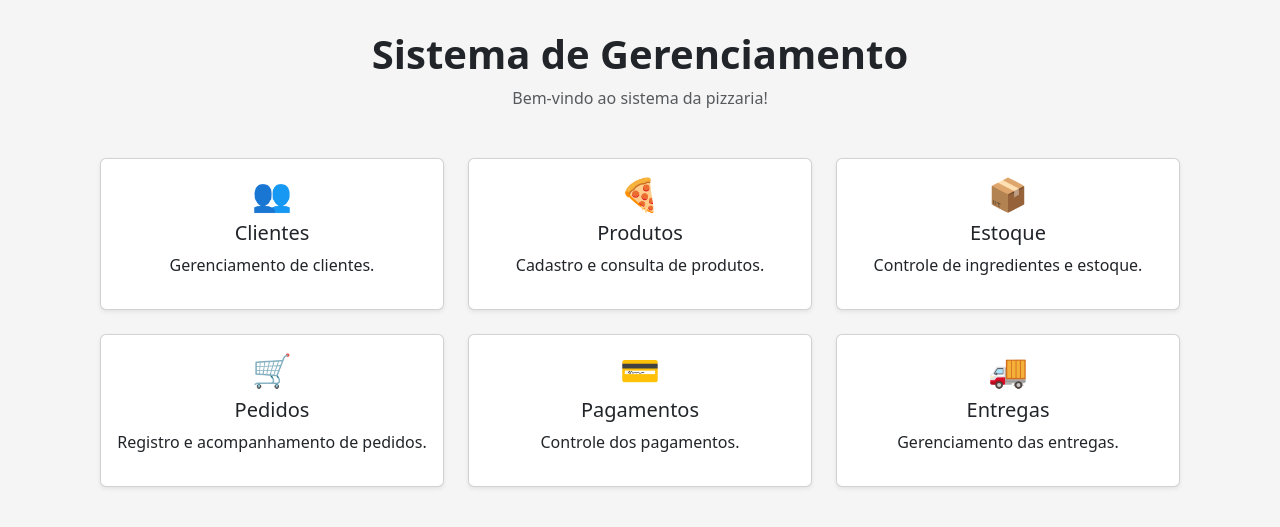
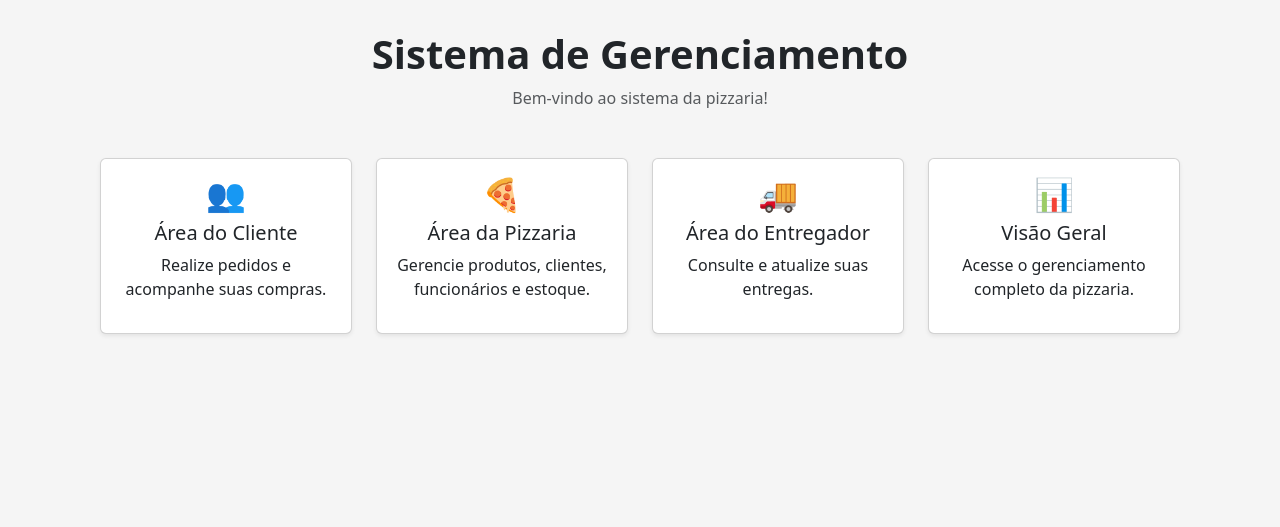
Before and after one commit to joaovitormuz/Pizzaria, a Django app: page / in a window 1280 px wide. Shown: the part 56-583 px from the top of the page. Run offline with Django 5.2, Linux system fonts and the light colour scheme.

Commit message:
Novo template home dividido em 4 areas

```diff
--- a/app/templates/home.html
+++ b/app/templates/home.html
@@ -12,64 +12,52 @@
 
 <div class="row g-4">
 
-    <div class="col-md-4">
-        <div class="card shadow-sm h-100">
-            <div class="card-body text-center">
+    <div class="col-md-6 col-lg-3">
+        <a href="{% url 'area_cliente' %}" class="text-decoration-none text-dark">
+            <div class="card shadow-sm h-100 text-center">
+                <div class="card-body">
                     <h2>👥</h2>
-                <h5>Clientes</h5>
-                <p>Gerenciamento de clientes.</p>
+                    <h5>Área do Cliente</h5>
+                    <p>Realize pedidos e acompanhe suas compras.</p>
                 </div>
             </div>
+        </a>
     </div>
 
-    <div class="col-md-4">
-        <div class="card shadow-sm h-100">
-            <div class="card-body text-center">
+    <div class="col-md-6 col-lg-3">
+        <a href="{% url 'area_pizzaria' %}" class="text-decoration-none text-dark">
+            <div class="card shadow-sm h-100 text-center">
+                <div class="card-body">
                     <h2>🍕</h2>
-                <h5>Produtos</h5>
-                <p>Cadastro e consulta de produtos.</p>
+                    <h5>Área da Pizzaria</h5>
+                    <p>Gerencie produtos, clientes, funcionários e estoque.</p>
                 </div>
             </div>
+        </a>
     </div>
 
-    <div class="col-md-4">
-        <div class="card shadow-sm h-100">
-            <div class="card-body text-center">
-                <h2>📦</h2>
-                <h5>Estoque</h5>
-                <p>Controle de ingredientes e estoque.</p>
+    <div class="col-md-6 col-lg-3">
+        <a href="{% url 'area_entregador' %}" class="text-decoration-none text-dark">
+            <div class="card shadow-sm h-100 text-center">
+                <div class="card-body">
+                    <h2>🚚</h2>
+                    <h5>Área do Entregador</h5>
+                    <p>Consulte e atualize suas entregas.</p>
                 </div>
             </div>
+        </a>
     </div>
 
-    <div class="col-md-4">
-        <div class="card shadow-sm h-100">
-            <div class="card-body text-center">
-                <h2>🛒</h2>
-                <h5>Pedidos</h5>
-                <p>Registro e acompanhamento de pedidos.</p>
+    <div class="col-md-6 col-lg-3">
+        <a href="{% url 'visao_geral' %}" class="text-decoration-none text-dark">
+            <div class="card shadow-sm h-100 text-center">
+                <div class="card-body">
+                    <h2>📊</h2>
+                    <h5>Visão Geral</h5>
+                    <p>Acesse o gerenciamento completo da pizzaria.</p>
                 </div>
             </div>
-    </div>
-
-    <div class="col-md-4">
-        <div class="card shadow-sm h-100">
-            <div class="card-body text-center">
-                <h2>💳</h2>
-                <h5>Pagamentos</h5>
-                <p>Controle dos pagamentos.</p>
-            </div>
-        </div>
-    </div>
-
-    <div class="col-md-4">
-        <div class="card shadow-sm h-100">
-            <div class="card-body text-center">
-                <h2>🚚</h2>
-                <h5>Entregas</h5>
-                <p>Gerenciamento das entregas.</p>
-            </div>
-        </div>
+        </a>
     </div>
 
 </div>
--- a/app/views.py
+++ b/app/views.py
@@ -2,3 +2,19 @@ from django.shortcuts import render
 
 def home(request):
     return render(request, 'home.html')
+
+
+def area_cliente(request):
+    return render(request, 'areas/area_cliente.html')
+
+
+def area_pizzaria(request):
+    return render(request, 'areas/area_pizzaria.html')
+
+
+def area_entregador(request):
+    return render(request, 'areas/area_entregador.html')
+
+
+def visao_geral(request):
+    return render(request, 'areas/visao_geral.html')
--- a/config/urls.py
+++ b/config/urls.py
@@ -1,24 +1,14 @@
-"""
-URL configuration for config project.
-
-The `urlpatterns` list routes URLs to views. For more information please see:
-    https://docs.djangoproject.com/en/5.2/topics/http/urls/
-Examples:
-Function views
-    1. Add an import:  from my_app import views
-    2. Add a URL to urlpatterns:  path('', views.home, name='home')
-Class-based views
-    1. Add an import:  from other_app.views import Home
-    2. Add a URL to urlpatterns:  path('', Home.as_view(), name='home')
-Including another URLconf
-    1. Import the include() function: from django.urls import include, path
-    2. Add a URL to urlpatterns:  path('blog/', include('blog.urls'))
-"""
 from django.contrib import admin
 from django.urls import path
 from app import views
 
 urlpatterns = [
     path('admin/', admin.site.urls),
+
     path('', views.home, name='home'),
+
+    path('cliente/', views.area_cliente, name='area_cliente'),
+    path('pizzaria/', views.area_pizzaria, name='area_pizzaria'),
+    path('entregador/', views.area_entregador, name='area_entregador'),
+    path('visao-geral/', views.visao_geral, name='visao_geral'),
 ]
```
Also changed, not shown: app/templates/areas/area_cliente.html (added, +8 -0 lines), app/templates/areas/area_entregador.html (added, +8 -0 lines), app/templates/areas/area_pizzaria.html (added, +8 -0 lines), app/templates/areas/visao_geral.html (added, +8 -0 lines), README.md, 1 other file. Lines whose indentation alone changed are shown as unchanged.
